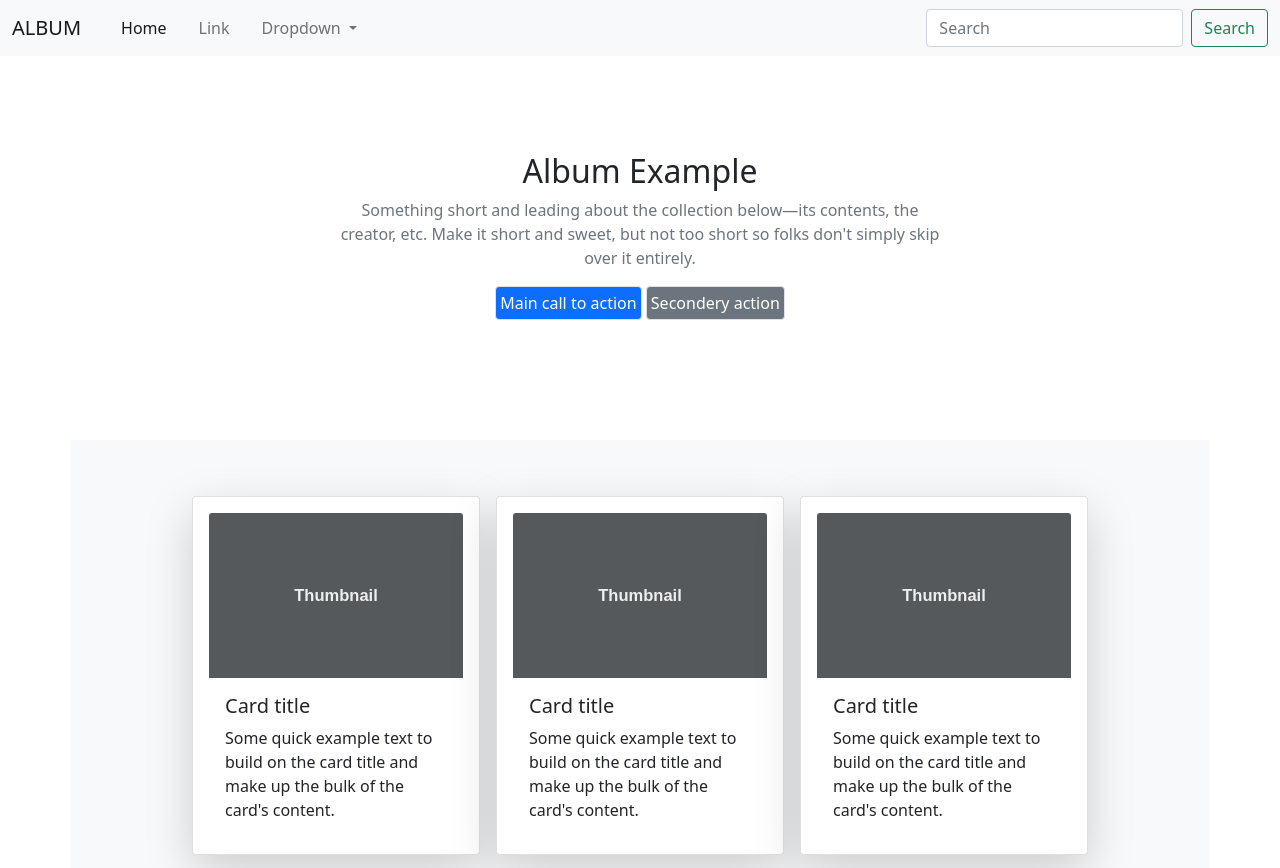
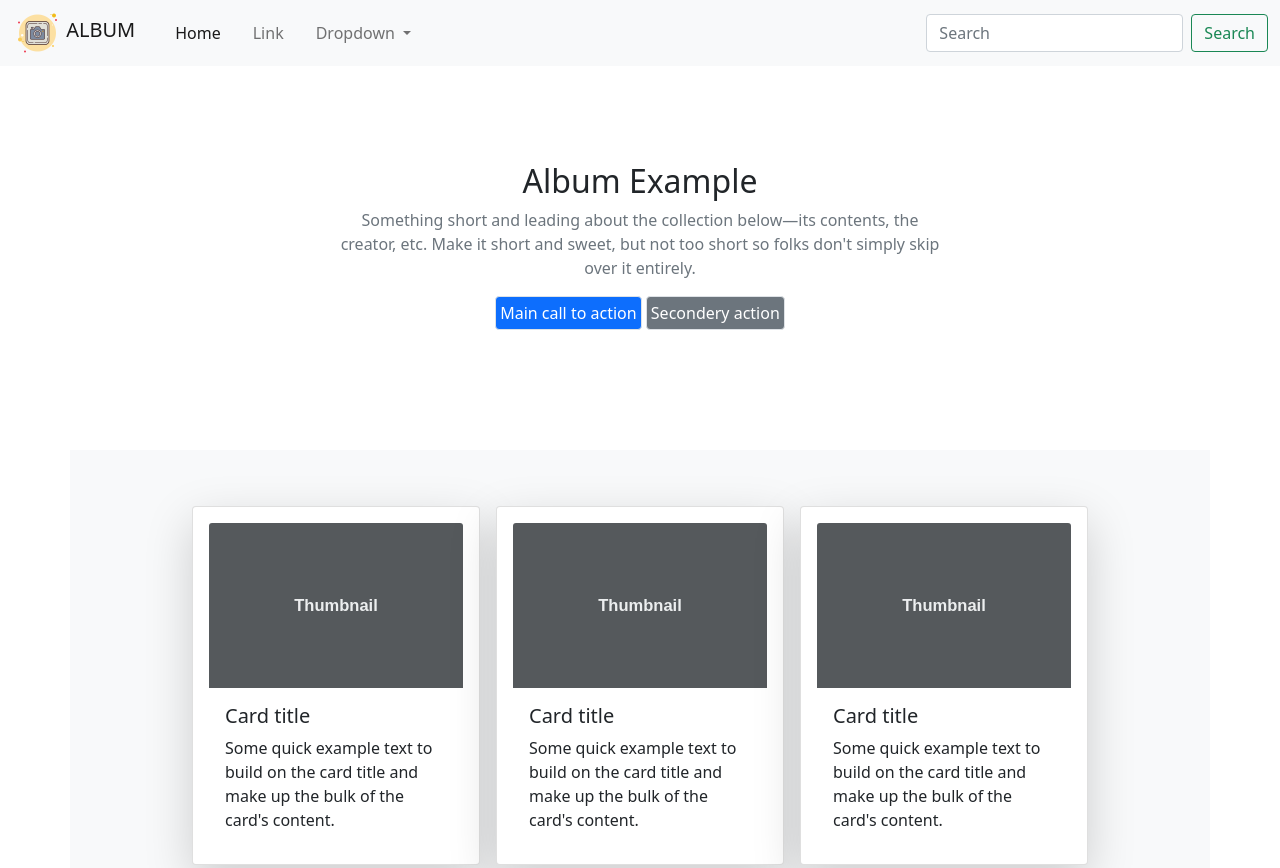
Before and after one commit to Muhammad-Nurul-Abser/responsible-bootstrap, a plain HTML site: page index.html in a window 1280 px wide. Shown: the top 868 px of the page. Drawn offline with Linux system fonts and the light colour scheme.

Commit message:
Album icon added in navbar

```diff
--- a/index.html
+++ b/index.html
@@ -16,7 +16,12 @@
 <body class="bg-body">
     <nav class="navbar navbar-expand-lg navbar-light bg-light">
         <div class="container-fluid">
-            <a class="navbar-brand " href="#">ALBUM </a>
+            <div>
+                <img src="images/icons8-camera-50.png" alt="">
+                <a class="navbar-brand " href="#">ALBUM </a>
+
+            </div>
+
             <button class="navbar-toggler" type="button" data-bs-toggle="collapse"
                 data-bs-target="#navbarSupportedContent" aria-controls="navbarSupportedContent" aria-expanded="false"
                 aria-label="Toggle navigation">
```
